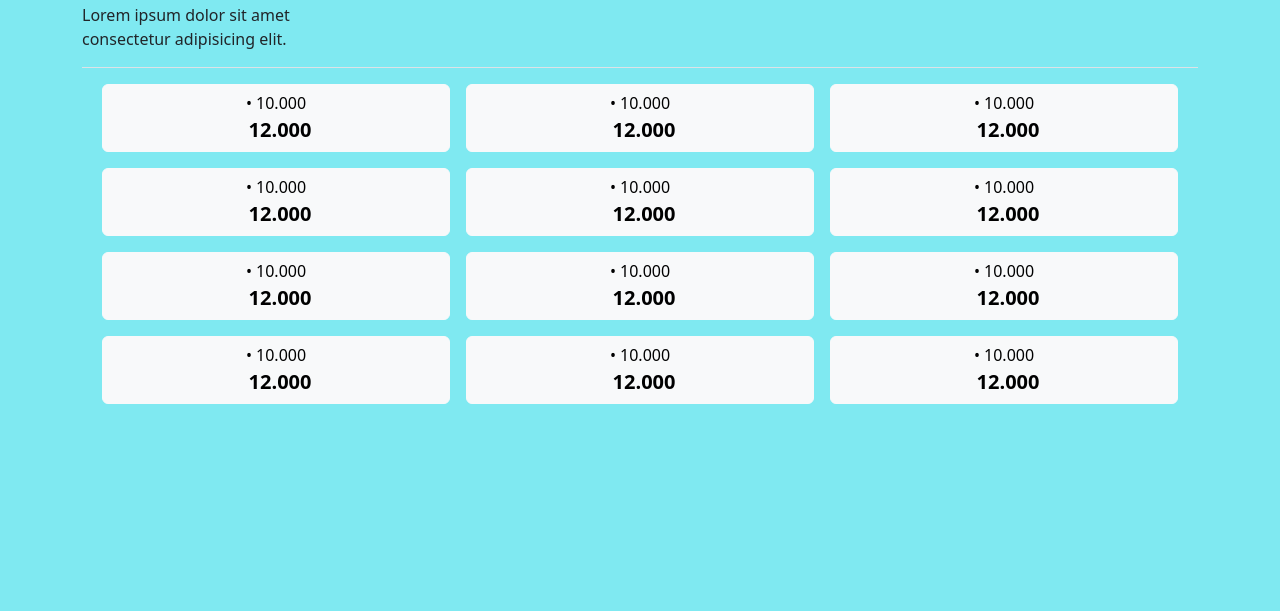
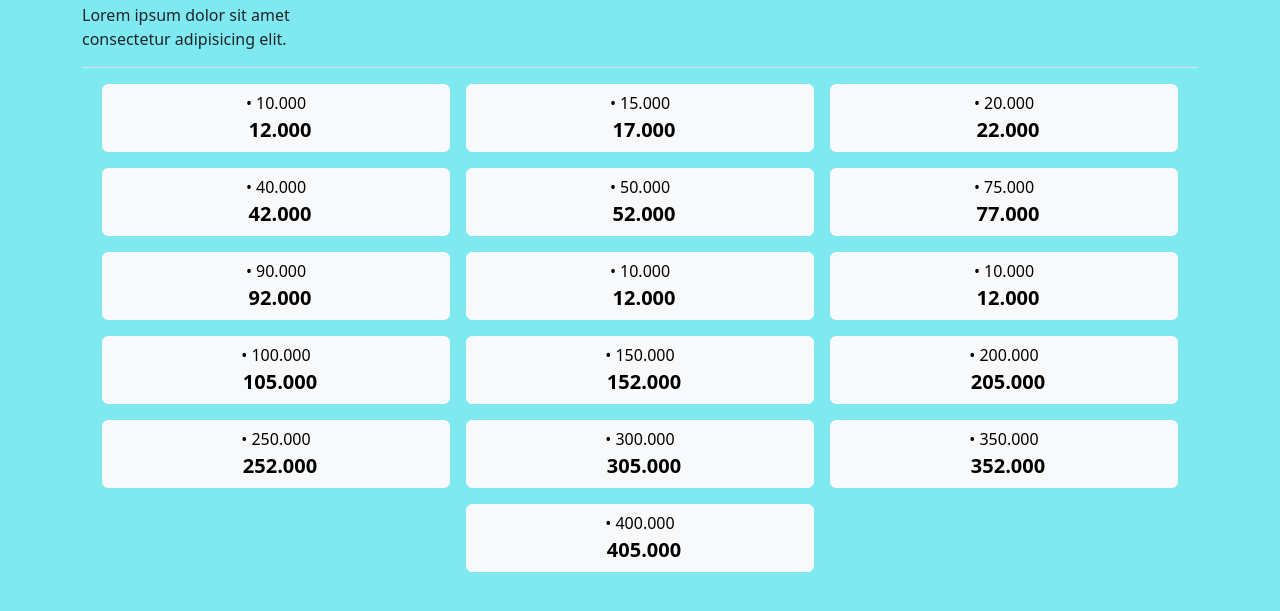
Before and after one commit to vindrayulian/belajarayo, a plain HTML site: page view/topup/index.html in a window 1280 px wide. Shown: the part 139-750 px from the top of the page. Drawn offline with nearby package versions, Linux system fonts and the light colour scheme.

Commit message:
plus button

```diff
--- a/view/topup/index.html
+++ b/view/topup/index.html
@@ -36,7 +36,32 @@
                 </div>
                 <div class="row justify-content-center col-6 col-xl-4">
                     <button class="btn btn-light">
-                        <p class="text-center my-auto" id=""> &bull; 10.000 <br> <span class="text-center ms-2 fs-5 fw-bold">12.000</span></p>
+                        <p class="text-center my-auto" id=""> &bull; 15.000 <br> <span class="text-center ms-2 fs-5 fw-bold">17.000</span></p>
+                    </button>
+                </div>
+                <div class="row justify-content-center col-6 col-xl-4">
+                    <button class="btn btn-light">
+                        <p class="text-center my-auto" id=""> &bull; 20.000 <br> <span class="text-center ms-2 fs-5 fw-bold">22.000</span></p>
+                    </button>
+                </div>
+                <div class="row justify-content-center col-6 col-xl-4">
+                    <button class="btn btn-light">
+                        <p class="text-center my-auto" id=""> &bull; 40.000 <br> <span class="text-center ms-2 fs-5 fw-bold">42.000</span></p>
+                    </button>
+                </div>
+                <div class="row justify-content-center col-6 col-xl-4">
+                    <button class="btn btn-light">
+                        <p class="text-center my-auto" id=""> &bull; 50.000 <br> <span class="text-center ms-2 fs-5 fw-bold">52.000</span></p>
+                    </button>
+                </div>
+                <div class="row justify-content-center col-6 col-xl-4">
+                    <button class="btn btn-light">
+                        <p class="text-center my-auto" id=""> &bull; 75.000 <br> <span class="text-center ms-2 fs-5 fw-bold">77.000</span></p>
+                    </button>
+                </div>
+                <div class="row justify-content-center col-6 col-xl-4">
+                    <button class="btn btn-light">
+                        <p class="text-center my-auto" id=""> &bull; 90.000 <br> <span class="text-center ms-2 fs-5 fw-bold">92.000</span></p>
                     </button>
                 </div>
                 <div class="row justify-content-center col-6 col-xl-4">
@@ -51,42 +76,37 @@
                 </div>
                 <div class="row justify-content-center col-6 col-xl-4">
                     <button class="btn btn-light">
-                        <p class="text-center my-auto" id=""> &bull; 10.000 <br> <span class="text-center ms-2 fs-5 fw-bold">12.000</span></p>
+                        <p class="text-center my-auto" id=""> &bull; 100.000 <br> <span class="text-center ms-2 fs-5 fw-bold">105.000</span></p>
                     </button>
                 </div>
                 <div class="row justify-content-center col-6 col-xl-4">
                     <button class="btn btn-light">
-                        <p class="text-center my-auto" id=""> &bull; 10.000 <br> <span class="text-center ms-2 fs-5 fw-bold">12.000</span></p>
+                        <p class="text-center my-auto" id=""> &bull; 150.000 <br> <span class="text-center ms-2 fs-5 fw-bold">152.000</span></p>
                     </button>
                 </div>
                 <div class="row justify-content-center col-6 col-xl-4">
                     <button class="btn btn-light">
-                        <p class="text-center my-auto" id=""> &bull; 10.000 <br> <span class="text-center ms-2 fs-5 fw-bold">12.000</span></p>
+                        <p class="text-center my-auto" id=""> &bull; 200.000 <br> <span class="text-center ms-2 fs-5 fw-bold">205.000</span></p>
                     </button>
                 </div>
                 <div class="row justify-content-center col-6 col-xl-4">
                     <button class="btn btn-light">
-                        <p class="text-center my-auto" id=""> &bull; 10.000 <br> <span class="text-center ms-2 fs-5 fw-bold">12.000</span></p>
+                        <p class="text-center my-auto" id=""> &bull; 250.000 <br> <span class="text-center ms-2 fs-5 fw-bold">252.000</span></p>
                     </button>
                 </div>
                 <div class="row justify-content-center col-6 col-xl-4">
                     <button class="btn btn-light">
-                        <p class="text-center my-auto" id=""> &bull; 10.000 <br> <span class="text-center ms-2 fs-5 fw-bold">12.000</span></p>
+                        <p class="text-center my-auto" id=""> &bull; 300.000 <br> <span class="text-center ms-2 fs-5 fw-bold">305.000</span></p>
                     </button>
                 </div>
                 <div class="row justify-content-center col-6 col-xl-4">
                     <button class="btn btn-light">
-                        <p class="text-center my-auto" id=""> &bull; 10.000 <br> <span class="text-center ms-2 fs-5 fw-bold">12.000</span></p>
+                        <p class="text-center my-auto" id=""> &bull; 350.000 <br> <span class="text-center ms-2 fs-5 fw-bold">352.000</span></p>
                     </button>
                 </div>
                 <div class="row justify-content-center col-6 col-xl-4">
                     <button class="btn btn-light">
-                        <p class="text-center my-auto" id=""> &bull; 10.000 <br> <span class="text-center ms-2 fs-5 fw-bold">12.000</span></p>
-                    </button>
-                </div>
-                <div class="row justify-content-center col-6 col-xl-4">
-                    <button class="btn btn-light">
-                        <p class="text-center my-auto" id=""> &bull; 10.000 <br> <span class="text-center ms-2 fs-5 fw-bold">12.000</span></p>
+                        <p class="text-center my-auto" id=""> &bull; 400.000 <br> <span class="text-center ms-2 fs-5 fw-bold">405.000</span></p>
                     </button>
                 </div>
                 <div class="col-xl-12 bg-success text-white text-center form-control" style="display:none; position: absolute; bottom: 5%;" id="continue">
```
